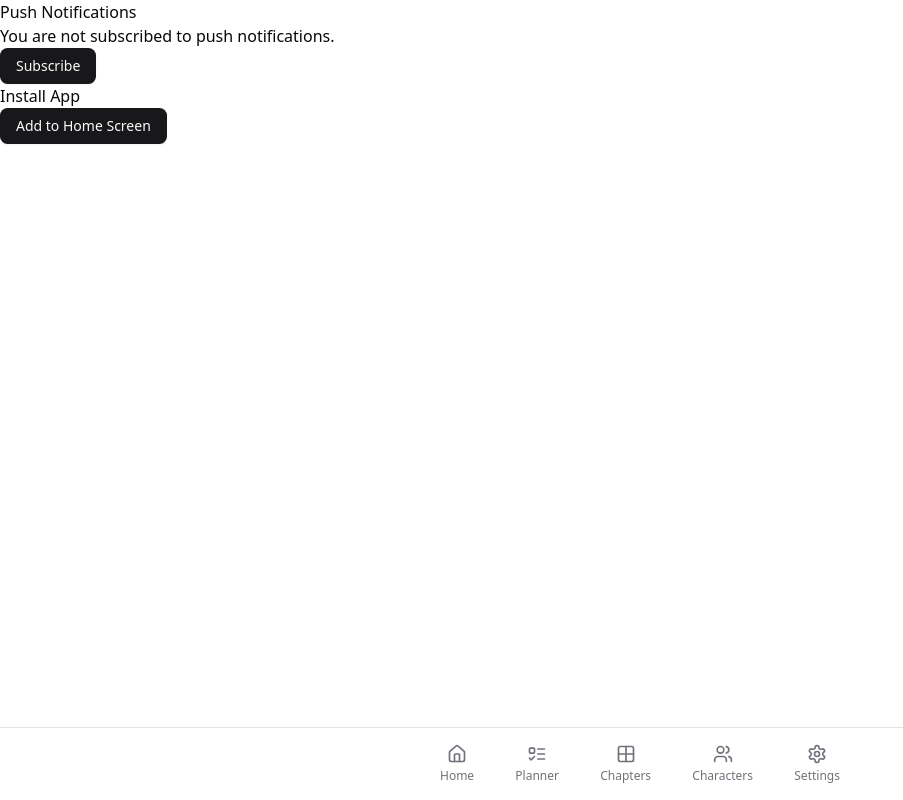
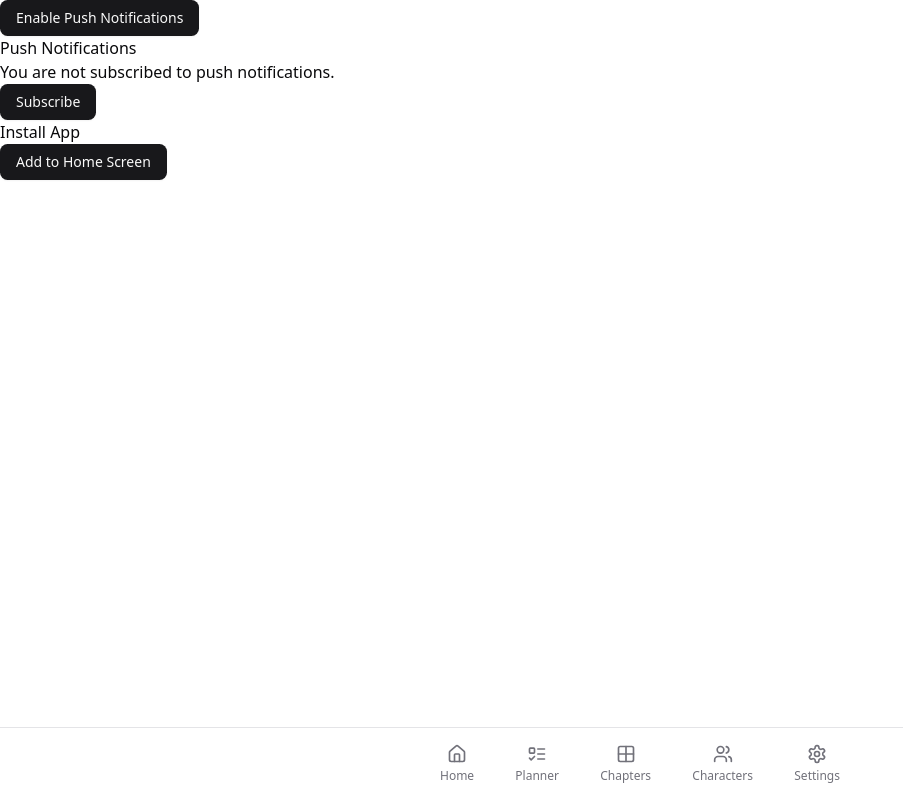
Before and after one commit to DeemanthPoonacha/ZapJot, a Next.js app: page /test in a window 1280 px wide. Shown: the whole page, without its empty margins (0-903 px from the left). Built offline with nearby package versions, Linux system fonts and the light colour scheme; no server answers; sample sign-in values are in the browser's storage; what web-push would draw is missing.

Commit message:
Test page added

```diff
--- a/app/(main)/PushNotificationManager.tsx
+++ b/app/(main)/PushNotificationManager.tsx
@@ -16,24 +16,44 @@ function urlBase64ToUint8Array(base64String: string) {
 }
 
 function PushNotificationManager() {
-  const [isSupported, setIsSupported] = useState(false);
+  const [isSupported, setIsSupported] = useState(true);
   const [subscription, setSubscription] = useState<PushSubscription | null>(
     null
   );
   const [message, setMessage] = useState("");
 
   useEffect(() => {
-    if ("serviceWorker" in navigator && "PushManager" in window) {
-      setIsSupported(true);
-      registerServiceWorker();
+    if (!("serviceWorker" in navigator)) {
+      console.error(
+        "Service workers are not supported in this browser. Push notifications will not work."
+      );
+      setIsSupported(false);
+    } else if (!("PushManager" in window)) {
+      console.error(
+        "Push notifications are not supported in this browser. Push notifications will not work."
+      );
+      setIsSupported(false);
     }
   }, []);
+
+  async function requestNotificationPermission() {
+    const permission = await Notification.requestPermission();
+    if (permission !== "granted") {
+      console.error("Notification permission denied.");
+      setIsSupported(false);
+      throw new Error("Notification permission denied.");
+    }
+    // else {
+    //   new Notification("Permission granted!");
+    // }
+  }
 
   async function registerServiceWorker() {
     const registration = await navigator.serviceWorker.register("/sw.js", {
       scope: "/",
       updateViaCache: "none",
     });
+    // registration.showNotification("Service Worker registered!");
     const sub = await registration.pushManager.getSubscription();
     setSubscription(sub);
   }
@@ -41,12 +61,14 @@ function PushNotificationManager() {
   async function subscribeToPush() {
     try {
       const registration = await navigator.serviceWorker.ready;
+      console.log("🚀 ~ subscribeToPush ~ registration:", registration);
       const sub = await registration.pushManager.subscribe({
         userVisibleOnly: true,
         applicationServerKey: urlBase64ToUint8Array(
           process.env.NEXT_PUBLIC_VAPID_PUBLIC_KEY!
         ),
       });
+      console.log("🚀 ~ subscribeToPush ~ sub:", sub);
       setSubscription(sub);
       const serializedSub = JSON.parse(JSON.stringify(sub));
       console.log("🚀 ~ subscribeToPush ~ serializedSub:", serializedSub);
@@ -69,12 +91,19 @@ function PushNotificationManager() {
     }
   }
 
-  if (!isSupported) {
-    return <p>Push notifications are not supported in this browser.</p>;
-  }
-
   return (
     <div>
+      <Button
+        onClick={() => {
+          requestNotificationPermission();
+          registerServiceWorker();
+        }}
+      >
+        Enable Push Notifications
+      </Button>
+      {!isSupported && (
+        <p>Push notifications are not supported in this browser.</p>
+      )}
       <h3>Push Notifications</h3>
       {subscription ? (
         <>
--- a/components/UserAvatar.tsx
+++ b/components/UserAvatar.tsx
@@ -89,6 +89,10 @@ export default function UserAvatarDropdown() {
           <Settings className="mr-2 h-4 w-4" />
           <span>Settings</span>
         </DropdownMenuItem>
+        <DropdownMenuItem onClick={() => router.push("/test")}>
+          <Settings className="mr-2 h-4 w-4" />
+          <span>Test</span>
+        </DropdownMenuItem>
         <DropdownMenuSeparator />
         <DropdownMenuItem onClick={handleLogout} disabled={isLoading}>
           <LogOut className="mr-2 h-4 w-4" />
```
